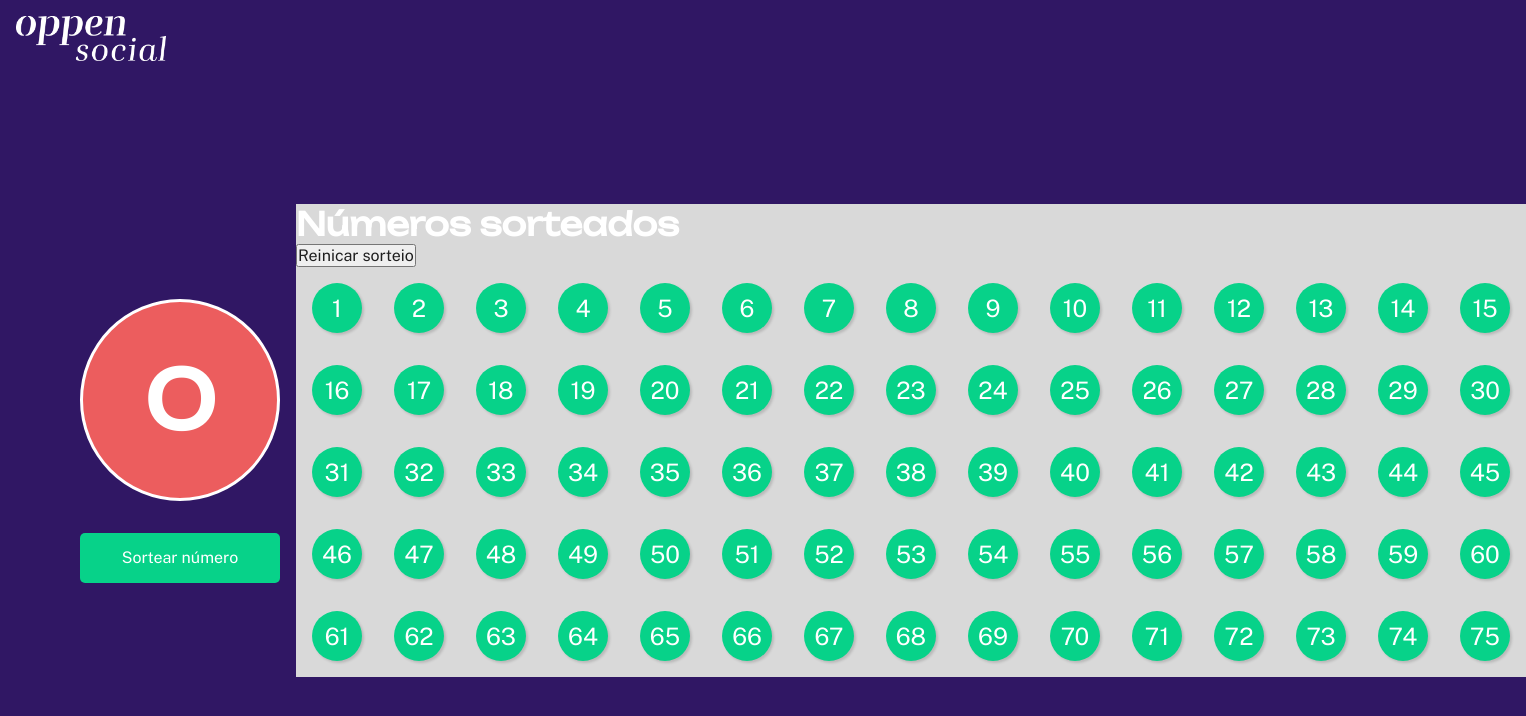
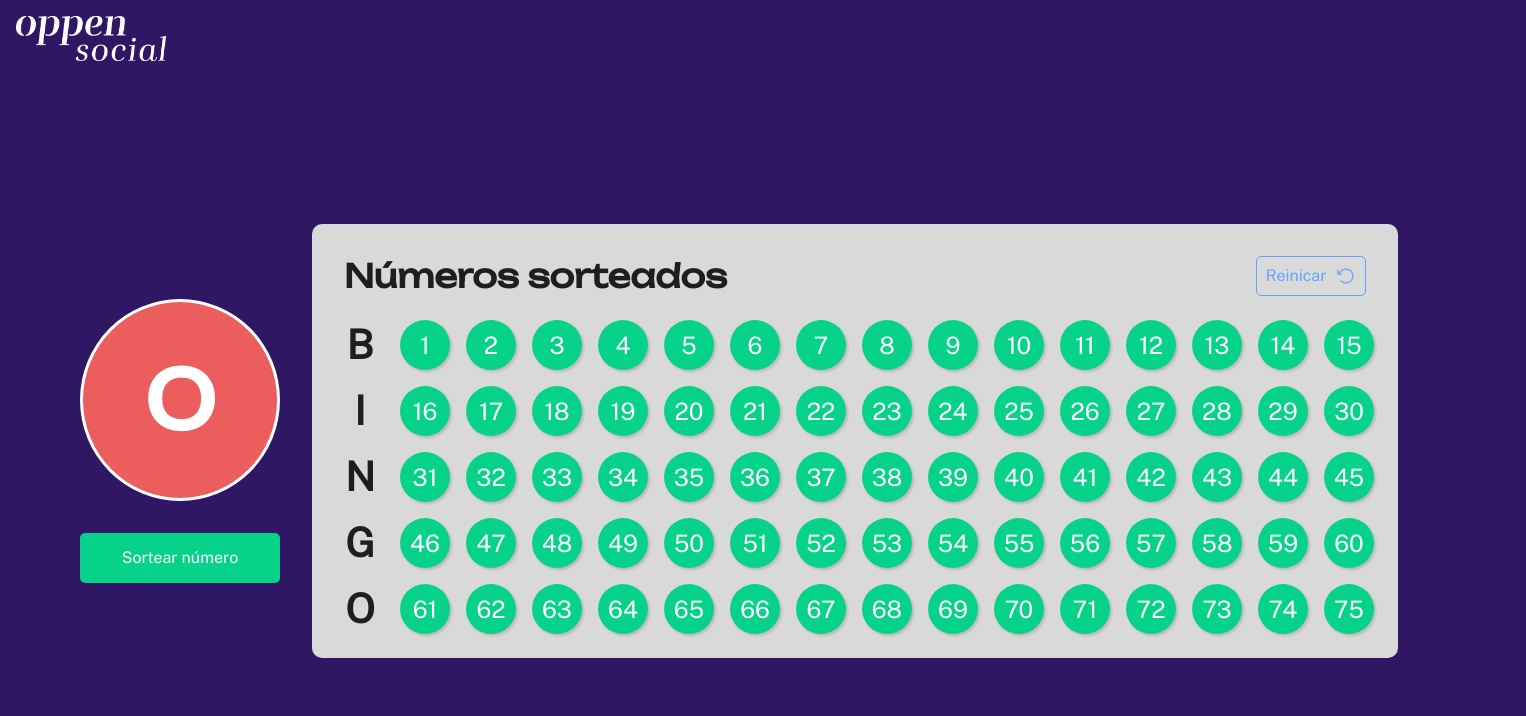
Before and after one commit to GeorgeMatheus/Bingo-App, a React (Vite) app: page /drawNumbers in a window 1280 px wide. Shown: the top 716 px of the page, 1526 px wide, since content can reach past the window. Built offline with nearby package versions, Linux system fonts and the light colour scheme.

Commit message:
feat(sortear): adicionar estilização a pagina de sortear números

```diff
--- a/package.json
+++ b/package.json
@@ -12,6 +12,8 @@
 	},
 	"dependencies": {
 		"@hookform/resolvers": "^3.6.0",
+		"@phosphor-icons/react": "^2.1.7",
+		"axios": "^1.7.2",
 		"react": "^18.3.1",
 		"react-dom": "^18.3.1",
 		"react-hook-form": "^7.52.0",
--- a/src/pages/DrawNumbers/index.tsx
+++ b/src/pages/DrawNumbers/index.tsx
@@ -1,18 +1,24 @@
 import { useState } from "react";
 import { Header } from "../../components/Header";
+import { ArrowCounterClockwise } from "@phosphor-icons/react";
+
 import {
+	BtnRestartDraw,
 	ButtonDrawNumber,
 	CardNumber,
 	CurrentNumber,
 	DrawNumber,
 	DrawNumbersContainer,
 	DrawnNumbers,
+	DrawnNumbersCab,
+	Letters,
 	RowOfNumbers,
 } from "./styles";
 
 const min = 1;
 const max = 75;
 const startNumber = 1;
+const bingoLetters = ["B", "I", "N", "G", "O"];
 
 export function DrawNumbers() {
 	const [drawnNumbers, setDrawnNumbers] = useState<number[]>([]);
@@ -53,15 +59,18 @@ export function DrawNumbers() {
 				</DrawNumber>
 
 				<DrawnNumbers>
-					<h1>Números sorteados</h1>
-					<button type="button" onClick={() => setDrawnNumbers([])}>
-						Reinicar sorteio
-					</button>
+					<DrawnNumbersCab>
+						<h1>Números sorteados</h1>
+						<BtnRestartDraw type="button" onClick={() => setDrawnNumbers([])}>
+							Reinicar
+							<ArrowCounterClockwise size={20} />
+						</BtnRestartDraw>
+					</DrawnNumbersCab>
 
 					<div>
-						{Array.from({ length: 5 }, (_, rowIndex) => (
-							<RowOfNumbers key={rowIndex}>
-								{/* <span>B</span> */}
+						{bingoLetters.map((letter) => (
+							<RowOfNumbers key={letter}>
+								<Letters>{letter}</Letters>
 								{Array.from({ length: 15 }, () => {
 									const number = renderNumberCurrent;
 									renderNumberCurrent += 1;
--- a/src/pages/DrawNumbers/styles.ts
+++ b/src/pages/DrawNumbers/styles.ts
@@ -3,10 +3,56 @@ import styled from "styled-components";
 export const DrawNumbersContainer = styled.div`
   display: flex;
   align-items: center;
-  color: #fff;
   min-height: 90vh;
   padding: 0 5rem;
-  gap: 1rem;
+  gap: 2rem;
+`;
+
+export const DrawnNumbersCab = styled.div`
+  display: flex;
+  justify-content: space-between;
+  padding: 1rem;
+
+  button {
+    display: flex;
+    justify-content: space-around;
+    align-items: center;
+    background: none;
+    border: none;
+    padding: 4px;
+    border-radius: 5px;
+    width: 110px;
+    color: #66a3ff;
+    border: 1px solid #66a3ff;
+  }
+`;
+
+export const BtnRestartDraw = styled.button`
+  display: flex;
+  justify-content: space-around;
+  align-items: center;
+  background: none;
+  border: none;
+  padding: 4px;
+  border-radius: 5px;
+  width: 110px;
+  color: #66a3ff;
+  border: 1px solid #66a3ff;
+  transition: background-color 0.3s, color 0.3s, border-color 0.3s, box-shadow 0.3s;
+
+  &:hover {
+    background-color: rgba(179, 229, 252, 0.2); /* Light blue with transparency */
+    color: rgba(0, 123, 178, 1); /* Darker blue for contrast */
+    border-color: rgba(0, 123, 178, 1);
+    box-shadow: 0px 4px 8px rgba(0, 123, 178, 0.2); /* Soft shadow for a 3D effect */
+  }
+
+  &:disabled {
+    background-color: #e0e0e0;
+    color: #9e9e9e;
+    border-color: #9e9e9e;
+    cursor: not-allowed;
+  }
 `;
 
 export const DrawNumber = styled.div`
@@ -30,6 +76,7 @@ export const CurrentNumber = styled.div`
   h1 {
     font-size: 5rem;
     user-select: none;
+    color: ${(props) => props.theme.white};
   }
 `;
 
@@ -57,6 +104,8 @@ export const ButtonDrawNumber = styled.button`
 export const DrawnNumbers = styled.div`
   background: ${(props) => props.theme.whitesmoke};
   flex: 1;
+  padding: 1rem;
+  border-radius: 10px;
 `;
 
 export const RowOfNumbers = styled.div`
@@ -75,6 +124,17 @@ export const CardNumber = styled.div`
   width: 50px;
   height: 50px;
   font-size: 1.5rem;
-  margin: 1rem;
+  margin: 0.5rem;
   box-shadow: rgba(0, 0, 0, 0.15) 1.95px 1.95px 2.6px;
 `;
+
+export const Letters = styled.div`
+  color: ${(props) => props.theme.black};
+  font-size: 2.5rem;
+  font-weight: bold;
+  user-select: none;
+  display: flex;
+  justify-content: center;
+  align-items: center;
+  width: 4rem;
+`;
--- /dev/null
+++ b/src/services/api.ts
@@ -0,0 +1,5 @@
+import axios from "axios";
+
+export const api = axios.create({
+	baseURL: import.meta.env.VITE_API_URL,
+});
```
Also changed, not shown: 1 other file (tests, documents, lock files or other folders).
